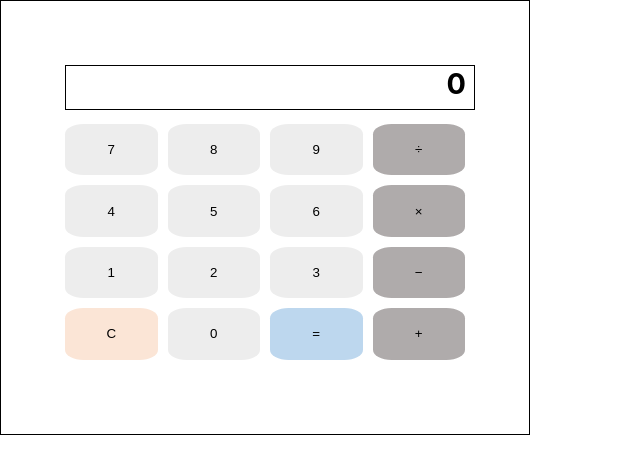
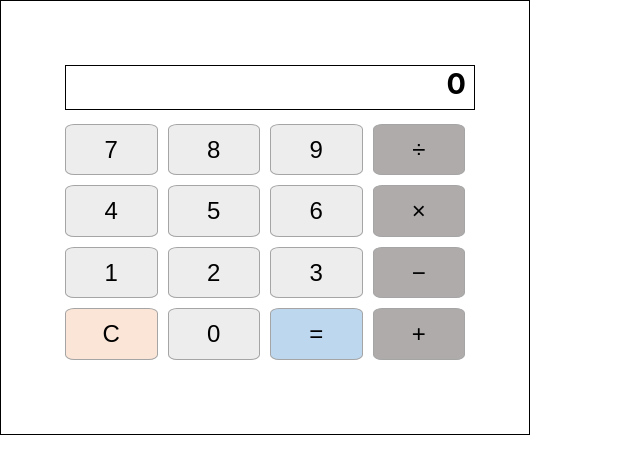
Before and after one commit to mmng2mgo/calculator, a React (Create React App) app: page / in a window 1280 px wide. Shown: the top 474 px of the page, without its empty margins (0-640 px from the left). Built offline with nearby package versions, Linux system fonts and the light colour scheme.

Commit message:
ボタン押下時のスタイル追加

```diff
--- a/src/components/Button.css
+++ b/src/components/Button.css
@@ -8,29 +8,66 @@
     color: #000000;
 }
 
+
 .number-button{
     background-color: #EDEDED;
-    border: #A5A5A5;
-    border-radius: 20%;
+    border: 1px solid #A5A5A5;
+    border-radius: 10%;
     aspect-ratio: 1.8/1;
+    cursor: pointer;
+}
+
+.number-button:active{
+    opacity: 0.3;
 }
 
 .operator-button{
     background-color: #AFABAB;
-    border: #A5A5A5;
-    border-radius: 20%;
+    border: 1px solid #A5A5A5;
+    border-radius: 10%;
     aspect-ratio: 1.8/1;
+    cursor: pointer;
+}
+
+.operator-button:active{
+    opacity: 0.3;
 }
 
 .equal-button{
     background-color: #BDD7EE;
-    border: #A5A5A5;
-    border-radius: 20%;
+    border: 1px solid #A5A5A5;
+    border-radius: 10%;
     aspect-ratio: 1.8/1;
+    cursor: pointer;
 }
+
+.equal-button:active{
+    opacity: 0.3;
+}
+
 .clear-button{
     background-color: #FBE5D6;
-    border: #A5A5A5;
-    border-radius: 20%;
+    border: 1px solid #A5A5A5;
+    border-radius: 10%;
     aspect-ratio: 1.8/1;
+    cursor: pointer;
 }
+
+.clear-button:active{
+    opacity: 0.3;
+}
+
+@media screen and (min-width: 250px){
+    .number-button{
+        font-size: 150%;
+    }
+    .operator-button{
+        font-size: 150%;
+    }
+    .equal-button{
+        font-size: 150%;
+    }
+    .clear-button{
+        font-size: 150%;
+    }
+}
```
